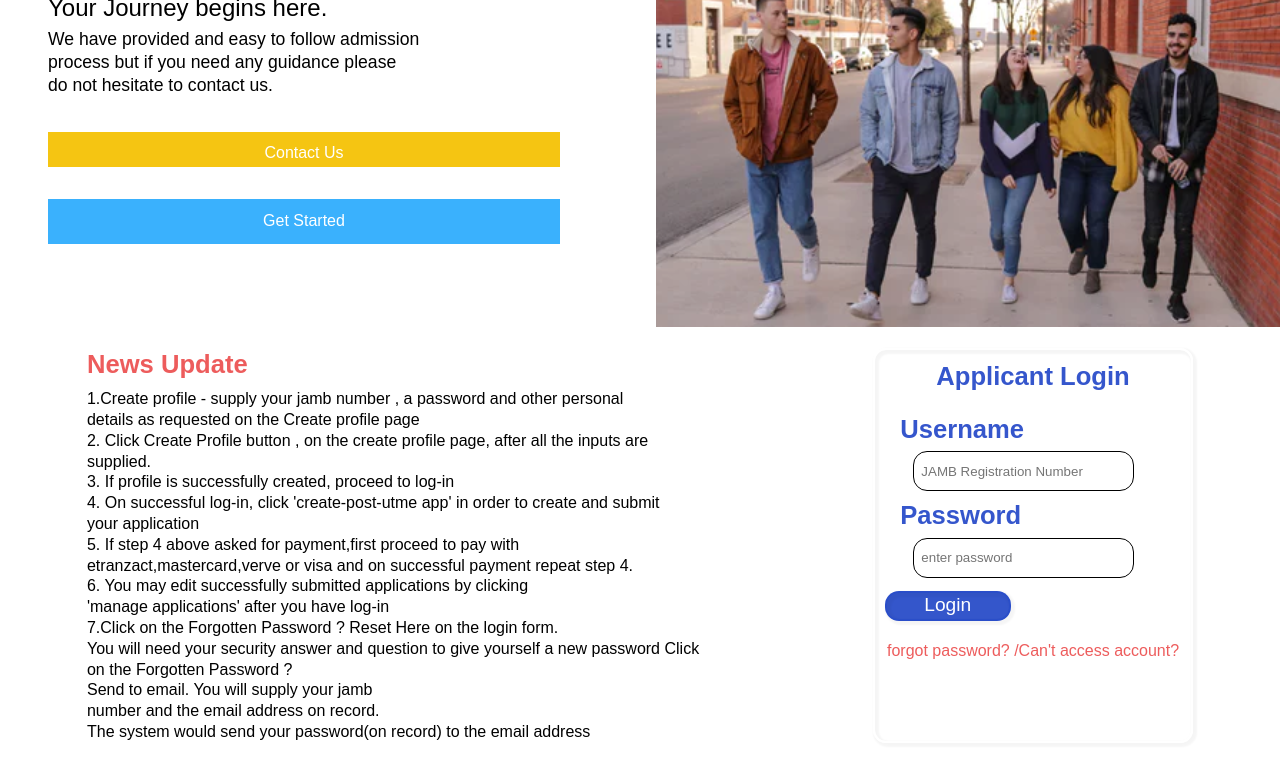
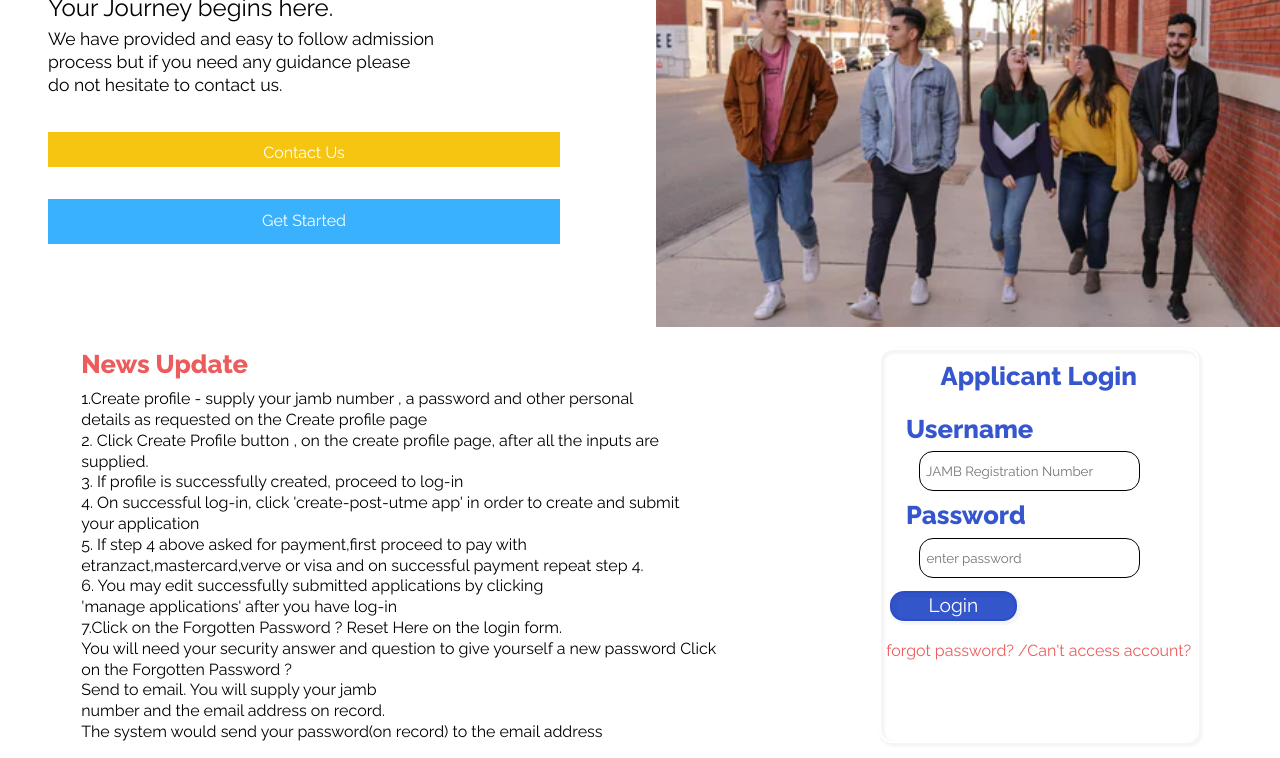
Before and after one commit to adelakuntobi/admissions-portal, a plain HTML site: page index.html in a window 1280 px wide. Shown: the part 193-951 px from the top of the page. Drawn offline with Linux system fonts and the light colour scheme.

Commit message:
Update index.html

```diff
--- a/index.html
+++ b/index.html
@@ -3,7 +3,7 @@
 <head>
     <meta charset="UTF-8">
     <meta name="viewport" content="width=device-width, initial-scale=1.0">
-    <link href="https://fonts.googleapis.com/css2?family=Roboto:wght@300;400;500;700&display=swap" rel="stylesheet">
+    <link href="https://fonts.googleapis.com/css2?family=Raleway:wght@300;400;500;600;800&display=swap" rel="stylesheet">
     <link rel="stylesheet" href="portal.css">
     <link rel="stylesheet" href="assets/css/header-nav.css">
     <title>Admissions Portal</title>
```
